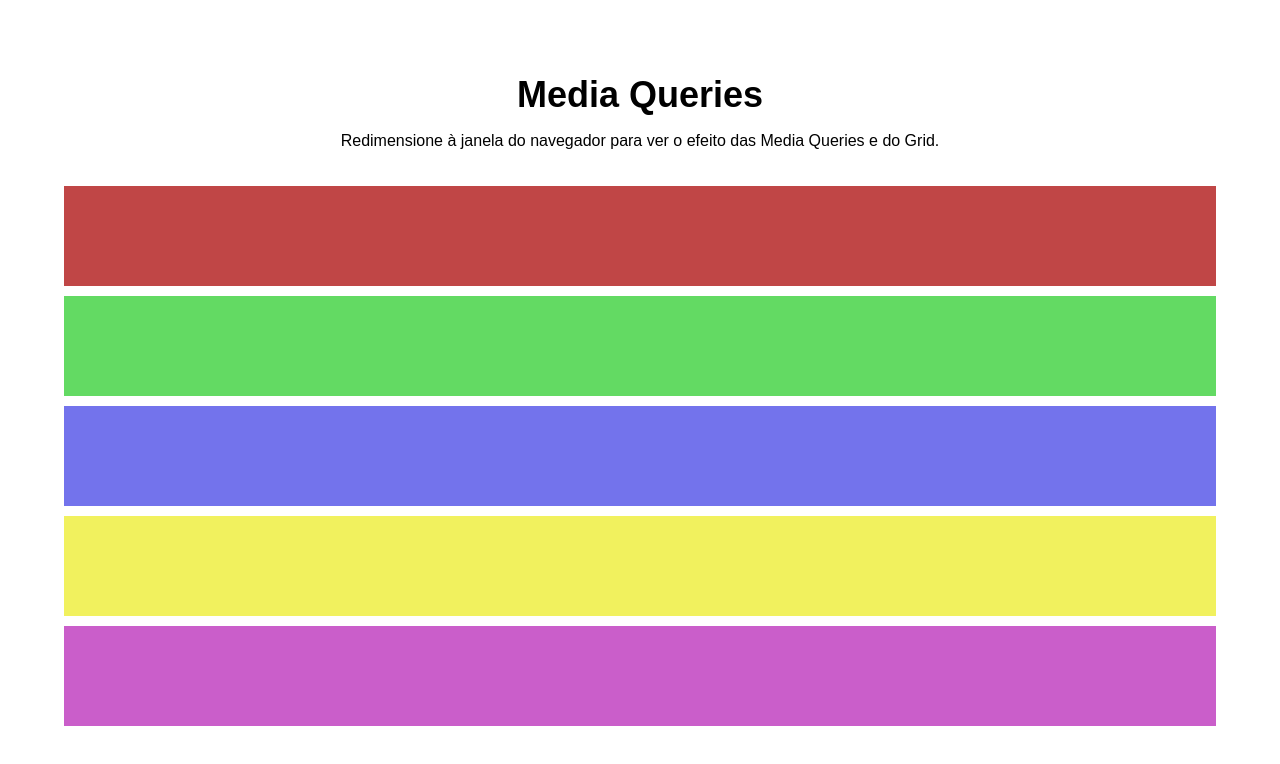
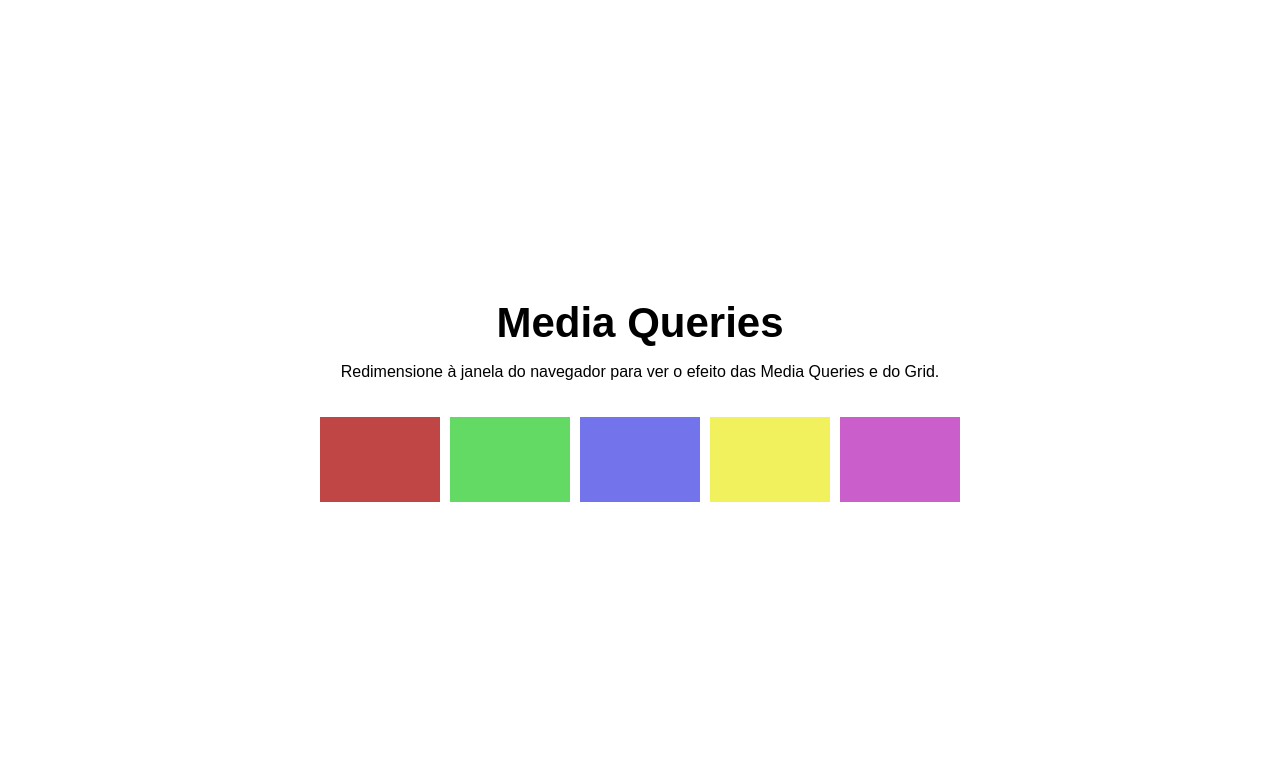
Before and after one commit to Gerson490/Responsividade-Media-Queries, a plain HTML site: page index.html in a window 1280 px wide. Drawn offline with Linux system fonts and the light colour scheme.

Commit message:
arquivos substituidos

```diff
--- a/estilo.css
+++ b/estilo.css
@@ -9,17 +9,13 @@
 
 .grid-conteiner {
     display: grid;
-    /* adaptando blocos para que fiquem em colunas Mobile First
-    grid-template-columns: repeat(5, 1fr); */
-
     grid-template-columns: 1fr;
-
     grid-gap: 10px;
     margin-top: 20px;
 }
 
 .grid-item {
-    height: 100px;
+    height: 85px;
     /* cuidado com tamanho fixo somente em alguns casos
     width: 250px; */
     width: 100%;
@@ -36,14 +32,23 @@
 .amarela {background-color: rgb(241, 241, 94);}
 .roxa {background-color: rgb(202, 94, 202);}
 
+/*BreakPoints*/
 
-@media (min-widht: 1024px){
+/*tablet*/
+@media (min-width: 768px){
+    .conteudo {
+        width: 70%;
+    }
+    .grid-conteiner {
+        grid-template-columns: repeat(2, 1fr);
+    }
+}
+/*desk*/
+@media (min-width: 1024px){
     .conteudo {
         width: 50%;
     }
-
     .grid-conteiner {
         grid-template-columns: repeat(5, 1fr);
-
     }
 }
--- a/global.css
+++ b/global.css
@@ -13,5 +13,17 @@ body {
 }
 
 h1 {
-    font-size: 36px;
+    font-size: 24px;
 }
+
+@media (min-width: 768px){
+    h1 {
+        font-size: 36px;
+    }
+}
+
+@media (min-width: 1024px){
+    h1 {
+        font-size: 42px;
+    }
+}
```
